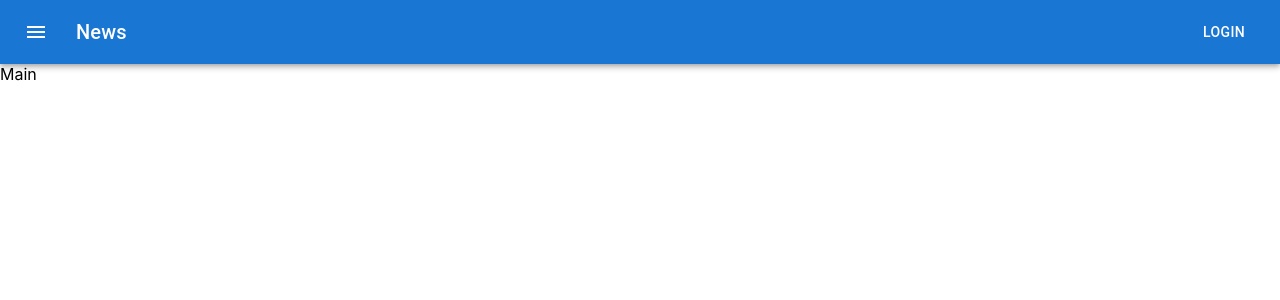
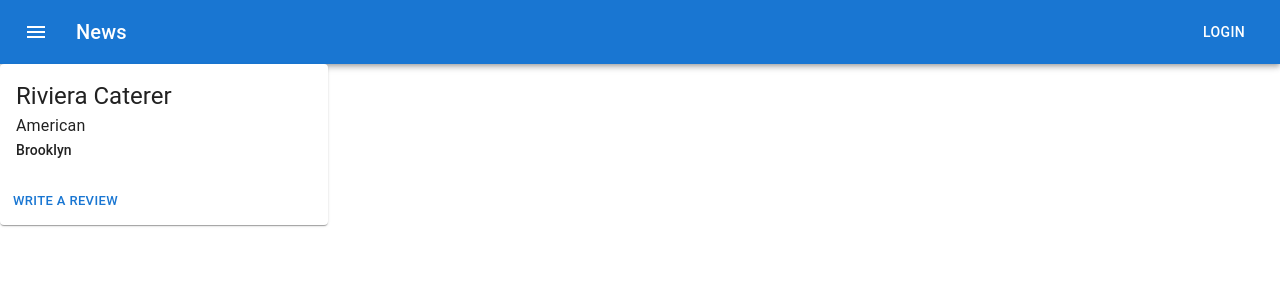
Before and after one commit to rtiempo/restaurant-review-client, a React (Create React App) app: page / in a window 1280 px wide. Shown: the top 300 px of the page. Built offline with nearby package versions, Linux system fonts and the light colour scheme.

Commit message:
Add restaurant component

```diff
--- a/src/components/Main/Main.jsx
+++ b/src/components/Main/Main.jsx
@@ -1,7 +1,12 @@
 import React from 'react';
+import { Restaurant } from '..';
 
 const Main = () => {
-  return <div>Main</div>;
+  return (
+    <>
+      <Restaurant />
+    </>
+  );
 };
 
 export default Main;
--- a/src/components/Restaurant/Restaurant.jsx
+++ b/src/components/Restaurant/Restaurant.jsx
@@ -1,7 +1,25 @@
 import React from 'react';
+import {
+  Card,
+  CardActions,
+  CardContent,
+  Button,
+  Typography,
+} from '@mui/material';
 
 const Restaurant = () => {
-  return <div>Restaurant</div>;
+  return (
+    <Card sx={{ minWidth: 258, maxWidth: 328 }}>
+      <CardContent>
+        <Typography variant='h5'>Riviera Caterer</Typography>
+        <Typography variant='subtitle1'>American</Typography>
+        <Typography variant='subtitle2'>Brooklyn</Typography>
+      </CardContent>
+      <CardActions>
+        <Button size='small'>Write a Review</Button>
+      </CardActions>
+    </Card>
+  );
 };
 
 export default Restaurant;
```
